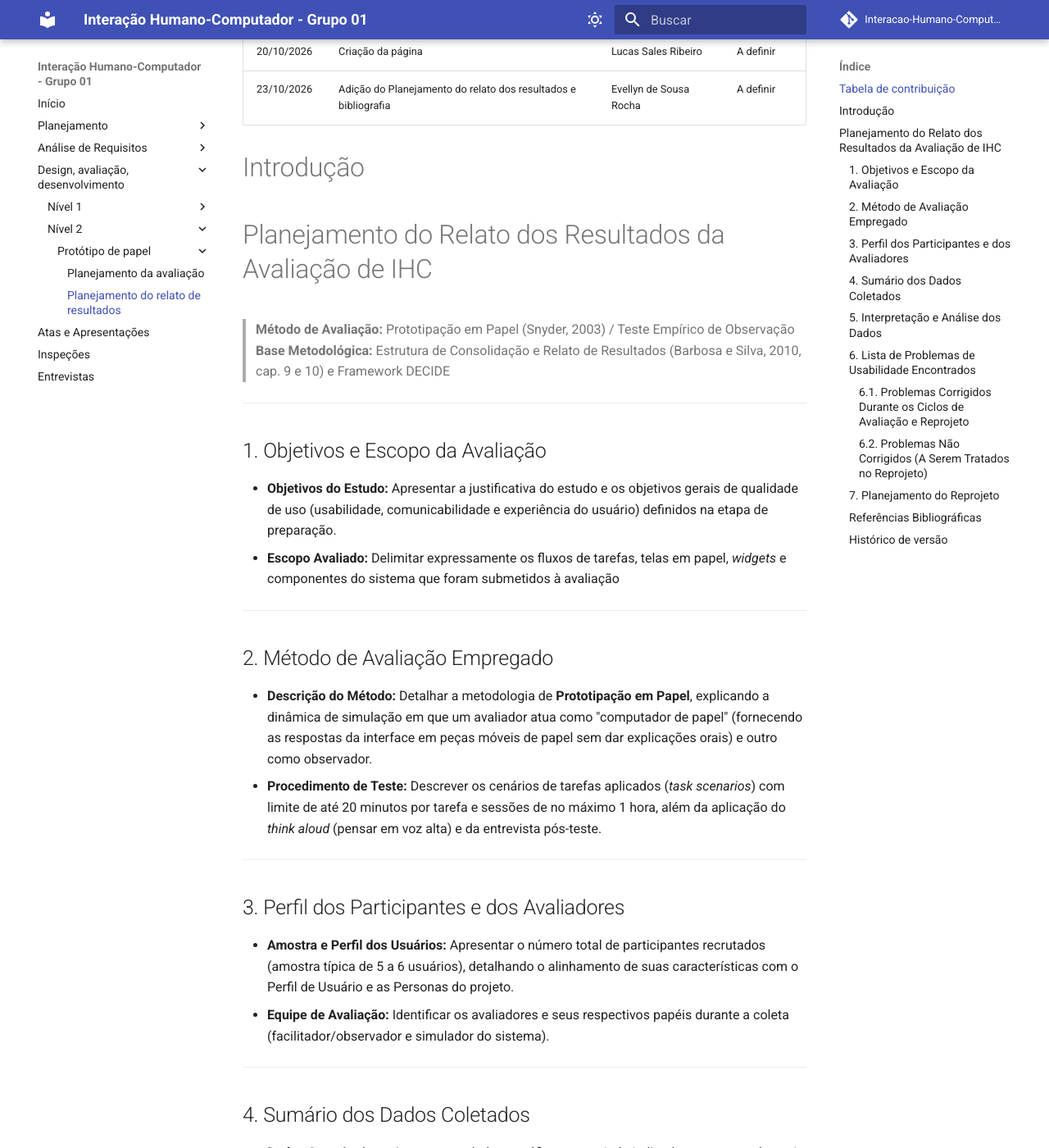
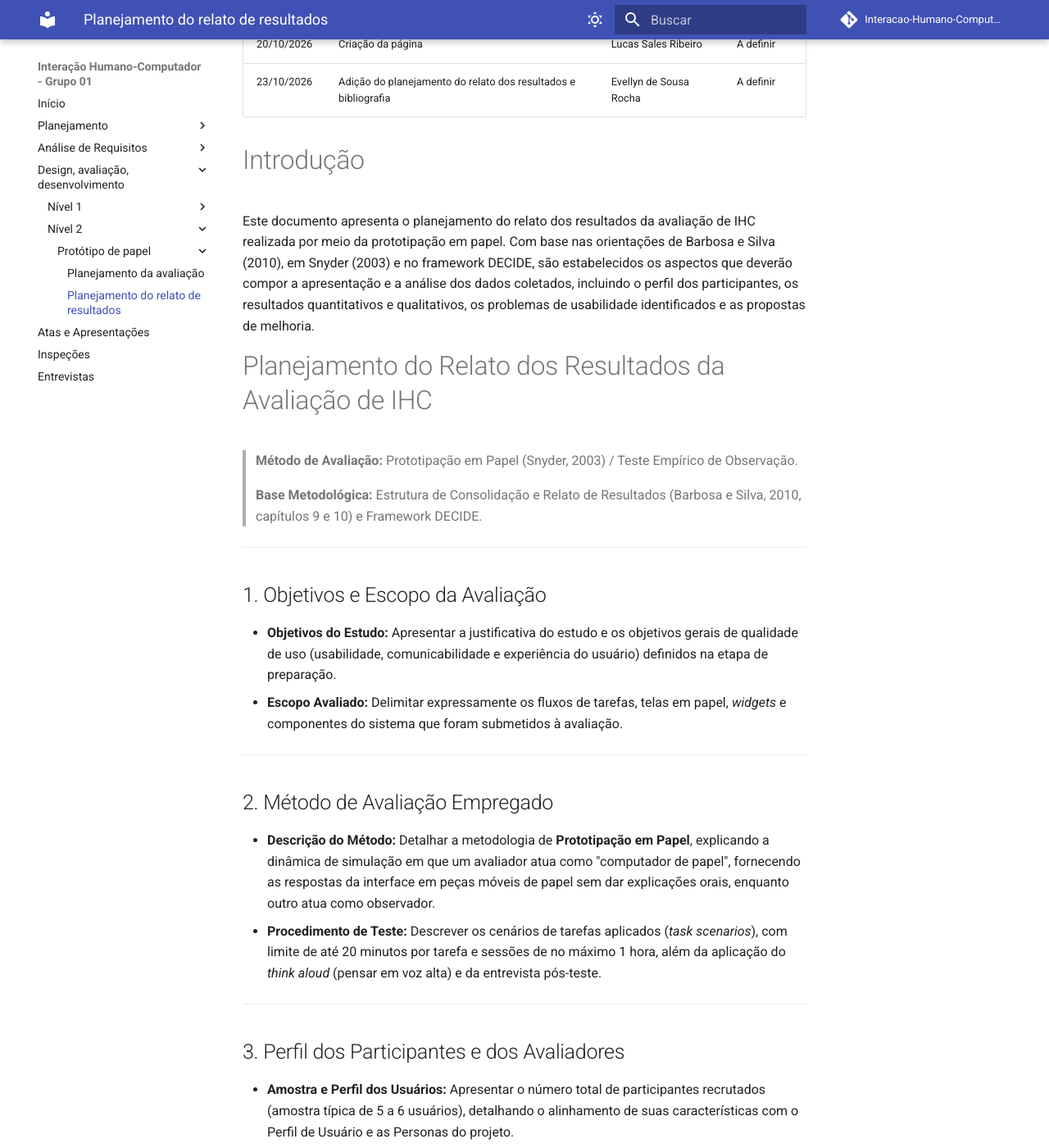
Before and after one commit to Interacao-Humano-Computador/2026.2-Grupo01, an MkDocs documentation site: the page built from docs/design_avaliacao_desenvolvimento/nivel_2/prototipo_papel/planejamento_relato_prototipo_papel.md.md, in a window 1280 px wide and 1400 px high, scrolled down 194 px. Shown: the whole window at 82% size. Built offline with MkDocs 1.6.1 and Material for MkDocs 9.7.7, drawn with Linux system fonts in a browser that asks for light colours; comment, search, counter and statistics services are not loaded; some of the changed text lies outside the part shown.

Commit message:
Atualiza planejamento do relato da avaliação de IHC

```diff
--- a/docs/design_avaliacao_desenvolvimento/nivel_2/prototipo_papel/planejamento_relato_prototipo_papel.md.md
+++ b/docs/design_avaliacao_desenvolvimento/nivel_2/prototipo_papel/planejamento_relato_prototipo_papel.md.md
@@ -1,86 +1,105 @@
-## Tabela de contribuição
-| Data       | Contribuição      | Autor(es)           | Revisor(es) |
-| ---------- | ----------------- | ------------------- | ----------- |
-| 20/10/2026 | Criação da página | Lucas Sales Ribeiro | A definir   |
-| 23/10/2026 | Adição do Planejamento do relato dos resultados e bibliografia| Evellyn de Sousa Rocha | A definir   |
+# Tabela de contribuição
 
-#  Introdução
+| Data | Contribuição | Autor(es) | Revisor(es) |
+|---|---|---|---|
+| 20/10/2026 | Criação da página | Lucas Sales Ribeiro | A definir |
+| 23/10/2026 | Adição do planejamento do relato dos resultados e bibliografia | Evellyn de Sousa Rocha | A definir |
 
-#  Planejamento do Relato dos Resultados da Avaliação de IHC
-> **Método de Avaliação:** Prototipação em Papel (Snyder, 2003) / Teste Empírico de Observação
-> **Base Metodológica:** Estrutura de Consolidação e Relato de Resultados (Barbosa e Silva, 2010, cap. 9 e 10)  e Framework DECIDE
+# Introdução
+
+
+Este documento apresenta o planejamento do relato dos resultados da avaliação de IHC realizada por meio da prototipação em papel. Com base nas orientações de Barbosa e Silva (2010), em Snyder (2003) e no framework DECIDE, são estabelecidos os aspectos que deverão compor a apresentação e a análise dos dados coletados, incluindo o perfil dos participantes, os resultados quantitativos e qualitativos, os problemas de usabilidade identificados e as propostas de melhoria.
+
+
+# Planejamento do Relato dos Resultados da Avaliação de IHC
+
+> **Método de Avaliação:** Prototipação em Papel (Snyder, 2003) / Teste Empírico de Observação.
+
+> **Base Metodológica:** Estrutura de Consolidação e Relato de Resultados (Barbosa e Silva, 2010, capítulos 9 e 10) e Framework DECIDE.
 
 ---
 
 ## 1. Objetivos e Escopo da Avaliação
-* **Objetivos do Estudo:** Apresentar a justificativa do estudo e os objetivos gerais de qualidade de uso (usabilidade, comunicabilidade e experiência do usuário) definidos na etapa de preparação.
-* **Escopo Avaliado:** Delimitar expressamente os fluxos de tarefas, telas em papel, *widgets* e componentes do sistema que foram submetidos à avaliação
+
+- **Objetivos do Estudo:** Apresentar a justificativa do estudo e os objetivos gerais de qualidade de uso (usabilidade, comunicabilidade e experiência do usuário) definidos na etapa de preparação.
+- **Escopo Avaliado:** Delimitar expressamente os fluxos de tarefas, telas em papel, *widgets* e componentes do sistema que foram submetidos à avaliação.
 
 ---
 
 ## 2. Método de Avaliação Empregado
-* **Descrição do Método:** Detalhar a metodologia de **Prototipação em Papel**, explicando a dinâmica de simulação em que um avaliador atua como "computador de papel" (fornecendo as respostas da interface em peças móveis de papel sem dar explicações orais) e outro como observador.
-* **Procedimento de Teste:** Descrever os cenários de tarefas aplicados (*task scenarios*) com limite de até 20 minutos por tarefa e sessões de no máximo 1 hora, além da aplicação do *think aloud* (pensar em voz alta) e da entrevista pós-teste.
+
+- **Descrição do Método:** Detalhar a metodologia de **Prototipação em Papel**, explicando a dinâmica de simulação em que um avaliador atua como "computador de papel", fornecendo as respostas da interface em peças móveis de papel sem dar explicações orais, enquanto outro atua como observador.
+- **Procedimento de Teste:** Descrever os cenários de tarefas aplicados (*task scenarios*), com limite de até 20 minutos por tarefa e sessões de no máximo 1 hora, além da aplicação do *think aloud* (pensar em voz alta) e da entrevista pós-teste.
 
 ---
 
 ## 3. Perfil dos Participantes e dos Avaliadores
-* **Amostra e Perfil dos Usuários:** Apresentar o número total de participantes recrutados (amostra típica de 5 a 6 usuários), detalhando o alinhamento de suas características com o Perfil de Usuário e as Personas do projeto.
-* **Equipe de Avaliação:** Identificar os avaliadores e seus respectivos papéis durante a coleta (facilitador/observador e simulador do sistema).
+
+- **Amostra e Perfil dos Usuários:** Apresentar o número total de participantes recrutados (amostra típica de 5 a 6 usuários), detalhando o alinhamento de suas características com o Perfil de Usuário e as Personas do projeto.
+- **Equipe de Avaliação:** Identificar os avaliadores e seus respectivos papéis durante a coleta de dados (facilitador/observador e simulador do sistema).
 
 ---
 
 ## 4. Sumário dos Dados Coletados
-* **Dados Quantitativos:** Apresentar tabelas e gráficos resumindo indicadores mensurados, tais como taxa de conclusão das tarefas sem ajuda, tempo médio de execução e frequência de erros.
-* **Dados Qualitativos:** Sintetizar as observações de comportamento, opiniões, dúvidas e comentários expressos pelos participantes durante as sessões e na entrevista pós-teste.
+
+- **Dados Quantitativos:** Apresentar tabelas e gráficos resumindo indicadores mensurados, tais como taxa de conclusão das tarefas sem ajuda, tempo médio de execução e frequência de erros.
+- **Dados Qualitativos:** Sintetizar as observações de comportamento, opiniões, dúvidas e comentários expressos pelos participantes durante as sessões e na entrevista pós-teste.
 
 ---
 
 ## 5. Interpretação e Análise dos Dados
-* **Análise Intersujeito (Interparticipante):** Demonstrar a consolidação conjunta dos dados individuais para identificar padrões de uso e problemas recorrentes no grupo de participantes.
-* **Triangulação de Dados:** Relacionar as anotações do observador, o áudio/vídeo gravado e os depoimentos dos usuários para identificar as causas raiz dos problemas encontrados.
+
+- **Análise Intersujeito (Interparticipante):** Demonstrar a consolidação conjunta dos dados individuais para identificar padrões de uso e problemas recorrentes no grupo de participantes.
+- **Triangulação de Dados:** Relacionar as anotações do observador, os registros de áudio/vídeo e os depoimentos dos usuários para identificar as causas dos problemas encontrados.
 
 ---
 
 ## 6. Lista de Problemas de Usabilidade Encontrados
 
-Conforme a literatura de IHC, a lista de problemas deve ser dividida em duas categorias principais:
+Conforme a literatura de IHC, a lista de problemas deve ser dividida em duas categorias principais.
 
 ### 6.1. Problemas Corrigidos Durante os Ciclos de Avaliação e Reprojeto
-*Listar os problemas simples que foram identificados e corrigidos na própria folha de papel entre uma sessão e outra:*
+
+Listar os problemas simples que foram identificados e corrigidos na própria folha de papel entre uma sessão e outra.
 
 | ID | Localização (Tela/Componente) | Fator de Usabilidade Prejudicado | Descrição e Justificativa da Falha | Alteração Realizada no Papel | Reincidência pós-correção |
-| :---: | :--- | :--- | :--- | :--- | :---: |
-| **PC-01** | `[Identificar tela/widget]` | `[e.g., Facilidade de aprendizado]` | `[Descrever o obstáculo observado]` | `[Descrever ajuste rápido em papel]` | `[Sim/Não]` |
+|---|---|---|---|---|---|
+| PC-01 | [Identificar tela ou widget] | [Ex.: Facilidade de aprendizado] | [Descrever o obstáculo observado] | [Descrever o ajuste realizado em papel] | [Sim/Não] |
 
-### 6.2. Problemas Não Corrigidos (A Serem Tratados no Reprojeto)
-*Listar as falhas que demandam alterações mais complexas e devem ser priorizadas para a próxima versão do sistema:*
+### 6.2. Problemas Não Corrigidos (a Serem Tratados no Reprojeto)
+
+Listar as falhas que demandam alterações mais complexas e devem ser priorizadas para a próxima versão do sistema.
 
 | ID | Localização (Tela/Componente) | Fator de Usabilidade Prejudicado | Descrição e Justificativa do Problema | Frequência e Impacto | Grau de Severidade (1 a 3) | Sugestão de Solução/Redesign |
-| :---: | :--- | :--- | :--- | :--- | :---: | :--- |
-| **PNC-01** | `[Identificar tela/widget]` | `[e.g., Eficiência / Erro]` | `[Detalhar a falha de interface]` | `[Ocorrências no grupo]` | `[1-Cosmético, 2-Pequeno, 3-Grande]` | `[Proposta de correção]` |
+|---|---|---|---|---|---|---|
+| PNC-01 | [Identificar tela ou widget] | [Ex.: Eficiência / Erros] | [Detalhar a falha de interface] | [Ocorrências no grupo] | [1, 2 ou 3] | [Proposta de correção] |
 
-*(Nota: A classificação de severidade segue os critérios de Nielsen (1994a): 1 = problema cosmético, 2 = problema pequeno, 3 = problema grande).*
+**Nota:** A classificação de severidade segue os critérios de Nielsen (1994a): 1 = problema cosmético, 2 = problema pequeno e 3 = problema grande.
 
 ---
 
 ## 7. Planejamento do Reprojeto
-* **Priorização das Correções:** Definir a ordem de tratamento dos problemas não corrigidos com base no seu grau de severidade e frequência.
-* **Indicações de Refinamento:** Mapear partes da interface que necessitam de maior detalhamento antes da evolução para o protótipo digital.
-* **Cronograma de Atribuições:** Matriz com ações de redesign, integrantes responsáveis e prazos.
+
+- **Priorização das Correções:** Definir a ordem de tratamento dos problemas não corrigidos com base no grau de severidade e na frequência.
+- **Indicações de Refinamento:** Mapear partes da interface que necessitam de maior detalhamento antes da evolução para o protótipo digital.
+- **Cronograma de Atribuições:** Elaborar uma matriz com as ações de redesign, os integrantes responsáveis e os prazos.
 
 ---
 
-##  Referências Bibliográficas
+## Referências Bibliográficas
 
 1. BARBOSA, Simone Diniz Junqueira; SILVA, Bruno Santana da. **Interação Humano-Computador**. Rio de Janeiro: Elsevier / Editora Campus, 2010. ISBN 978-85-352-3418-3.
-   - *Capítulo 9 (Planejamento da Avaliação de IHC):* Seção 9.7.5 (Consolidação e Relato dos Resultados), pp. 311–312; Seção 9.8 (O Framework DECIDE), pp. 312–314.
-   - *Capítulo 10 (Métodos de Avaliação de IHC):* Seção 10.2.3 (Prototipação em Papel), pp. 358–362.
+   - **Capítulo 9 (Planejamento da Avaliação de IHC):** Seção 9.7.5 (Consolidação e Relato dos Resultados), pp. 311–312; Seção 9.8 (O Framework DECIDE), pp. 312–314.
+   - **Capítulo 10 (Métodos de Avaliação de IHC):** Seção 10.2.3 (Prototipação em Papel), pp. 358–362.
 2. NIELSEN, Jakob. **Usability Inspection Methods**. New York: John Wiley & Sons, 1994.
-3. SHARP, Helen; ROGERS, Yvonne; PREECE, Jenny. **Interaction Design: beyond human-computer interaction**. 2nd ed. New York: John Wiley & Sons, 2007.
+3. SHARP, Helen; ROGERS, Yvonne; PREECE, Jenny. **Interaction Design: Beyond Human-Computer Interaction**. 2nd ed. New York: John Wiley & Sons, 2007.
 4. SNYDER, Carolyn. **Paper Prototyping: The Fast and Easy Way to Design and Refine User Interfaces**. San Diego: Morgan Kaufmann / Elsevier, 2003.
+
+---
+
 ## Histórico de versão
-| Versão | Data       | Descrição          | Autor(es)   | Revisor(es) |
-| ------ | ---------- | ------------------ | ----------- | ----------- |
-| `1.0`  | 20/10/2026 | Criação da página. | Lucas Sales |             |
- `1.1`  | 23/10/2026 | Adição do Planejamento do relato dos resultados e bibliografia |Evellyn de Sousa |             |
+
+| Versão | Data | Descrição | Autor(es) | Revisor(es) |
+|---|---|---|---|---|
+| `1.0` | 20/10/2026 | Criação da página. | Lucas Sales | A definir |
+| `1.1` | 23/10/2026 | Adição do planejamento do relato dos resultados e bibliografia. | Evellyn de Sousa | A definir |
```
